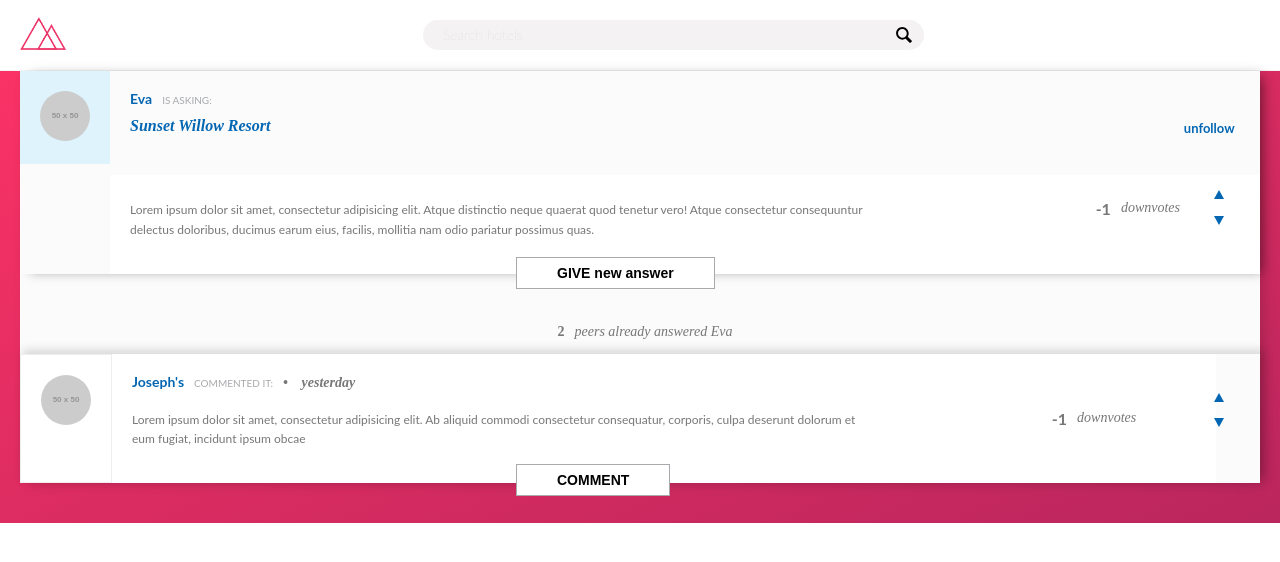
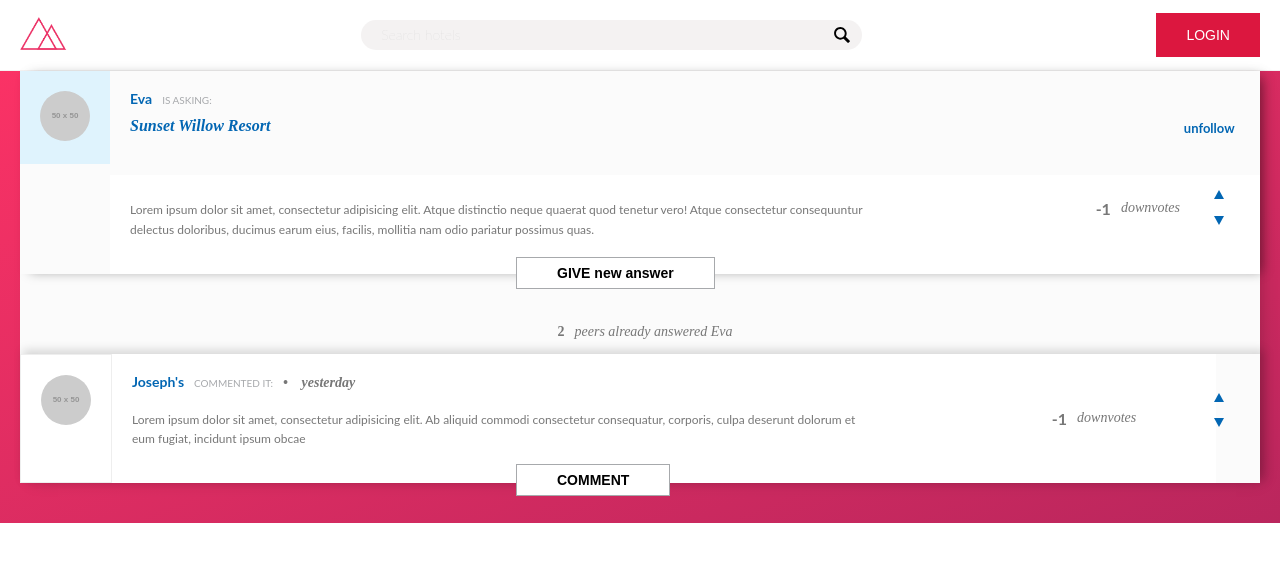
Before and after one commit to KrzysztofLen/React-hotel-app, a React (Create React App) app: page /question/0 in a window 1280 px wide. Shown: the top 562 px of the page. Built offline with nearby package versions, Linux system fonts and the light colour scheme; a web font is replaced by a local one.

Commit message:
Create login button

```diff
--- /dev/null
+++ b/src/css/components/_button.scss
@@ -0,0 +1,16 @@
+.btn {
+	background: $color-more;
+	border: none;
+	color: $color-white;
+	padding: 1em 3rem;
+	transition: background .4s ease;
+	text-transform: uppercase;
+
+	&:hover {
+		background: darken($color-more, 7%);
+	}
+
+	&--login {
+		margin-right: 2rem;
+	}
+}
--- a/src/css/styles.css
+++ b/src/css/styles.css
@@ -809,6 +809,18 @@ body.ReactModal__Body--open {
   grid-column-start: 2;
   grid-column-end: 4; }
 
+.btn {
+  background: #dc173f;
+  border: none;
+  color: #fff;
+  padding: 1em 3rem;
+  transition: background .4s ease;
+  text-transform: uppercase; }
+  .btn:hover {
+    background: #bc1436; }
+  .btn--login {
+    margin-right: 2rem; }
+
 /* ------------- */
 /*		LAYOUT    */
 /* ------------- */
--- a/src/css/styles.scss
+++ b/src/css/styles.scss
@@ -24,6 +24,7 @@
 @import "components/navigation";
 @import "components/hotel-list";
 @import "components/hotel";
+@import "components/button";
 
 /* ------------- */
 /*		LAYOUT    */
--- a/src/js/Header.jsx
+++ b/src/js/Header.jsx
@@ -1,9 +1,7 @@
 import React, {Component} from 'react';
 import {NavLink} from 'react-router-dom';
 
-const Header = (props) => {
-	// console.log(props);
-	return (
+const Header = (props) => (
 	<header className="header">
 		<NavLink to="/">
 			<img src={require("../assets/logo.png")} className="logo" alt="trillo logo"/>
@@ -11,9 +9,9 @@ const Header = (props) => {
 		<form action="#" className="search">
 			<input type="text" className="search__input" placeholder="Search hotels"/>
 		</form>
+		<button className="btn btn--login">Login</button>
 		{/*<NavLink to="/" className="header__back">Back</NavLink>*/}
 	</header>
-	)
-};
+);
 
 export default Header;
```
Lines whose indentation alone changed are shown as unchanged.
